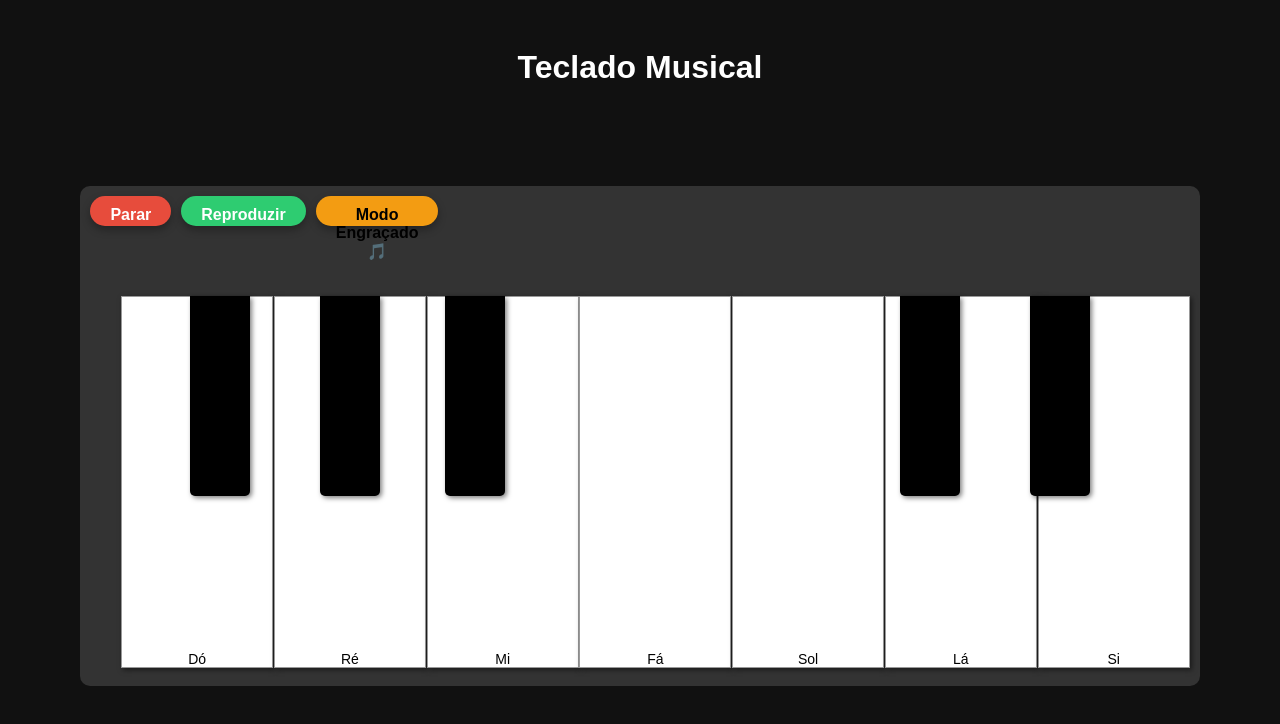
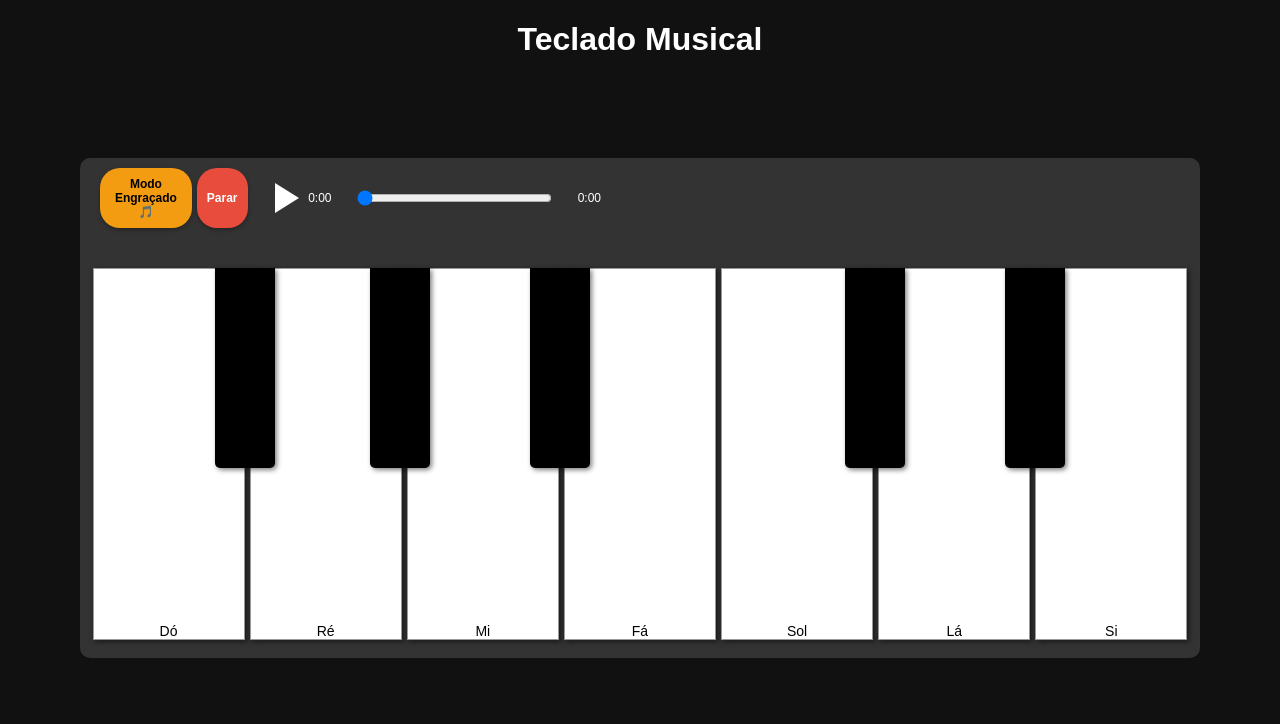
Before and after one commit to Gabrielsande/CSL-Desafio4-Teclado, a plain HTML site: page index.html in a window 1280 px wide. Both pictures are taken after a click on the button "Gravar". Drawn offline with Linux system fonts and the light colour scheme.

Commit message:
terceiro commit

```diff
--- a/index.html
+++ b/index.html
@@ -9,13 +9,17 @@
   <h1>Teclado Musical</h1>
 
   <div class="piano">
+    <!-- Botões -->
     <div class="controles">
+
+      <button id="btnEngracado">Modo Engraçado 🎵</button>
       <button id="btnGravar">Gravar</button>
-      <button id="btnReproduzir">Reproduzir</button>
-      <button id="btnEngracado">Modo Engraçado 🎵</button>
-    </div>
-    <div id="barraProgressoContainer">
-      <div id="barraProgresso"></div>
+      <button id="btnReproduzir" aria-label=></button>
+      <div id="barraProgressoContainer">
+    <span id="tempoAtual">0:00</span>
+    <input type="range" id="barraProgresso" value="0" min="0" max="100" />
+    <span id="tempoTotal">0:00</span>
+  </div>
     </div>
 
     <!-- Teclas brancas -->
@@ -28,12 +32,14 @@
     <div class="tecla branca" data-nota="si">Si</div>
 
     <!-- Teclas pretas -->
-    <div class="tecla preta" style="left: 110px" data-nota="do#"></div>
-    <div class="tecla preta" style="left: 240px" data-nota="re#"></div>
-    <div class="tecla preta" style="left: 365px" data-nota="fa#"></div>
-    <div class="tecla preta" style="right: 240px" data-nota="sol#"></div>
-    <div class="tecla preta" style="right: 110px" data-nota="la#"></div>
+    <div class="tecla preta" style="left: 135px" data-nota="do#"></div>
+    <div class="tecla preta" style="left: 290px" data-nota="re#"></div>
+    <div class="tecla preta" style="left: 450px" data-nota="fa#"></div>
+    <div class="tecla preta" style="right: 295px" data-nota="sol#"></div>
+    <div class="tecla preta" style="right: 135px" data-nota="la#"></div>
   </div>
+
+  <!-- Barra de progresso com tempo -->
 
   <script src="script.js"></script>
 </body>
--- a/script.js
+++ b/script.js
@@ -2,6 +2,7 @@ const mapeamento = {
   'z': 'do',  's': 'do#', 'x': 're', 'd': 're#',
   'c': 'mi',  'v': 'fa',  'g': 'fa#', 'b': 'sol',
   'h': 'sol#','n': 'la',  'j': 'la#', 'm': 'si',
+  '1': 'engracado', '2': 'gravar', '3': 'reproduzir'
 };
 
 let gravando = false;
@@ -9,14 +10,25 @@ let gravaNotas = [];
 let inicioGravacao = 0;
 let modoEngracado = false;
 
+let duracaoReproducao = 0;
+let inicioReproducao = 0;
+let intervaloProgresso;
+let tocando = false;
+
 const btnGravar = document.getElementById('btnGravar');
 const btnReproduzir = document.getElementById('btnReproduzir');
 const btnEngracado = document.getElementById('btnEngracado');
 const barraProgresso = document.getElementById('barraProgresso');
 
+function formatarTempo(ms) {
+  const s = Math.floor(ms / 1000);
+  const min = Math.floor(s / 60);
+  const seg = s % 60;
+  return `${min}:${seg < 10 ? '0' + seg : seg}`;
+}
+
 function tocarNota(nota) {
   let audio;
-
   if (modoEngracado) {
     const random = Math.floor(Math.random() * 5) + 1;
     audio = new Audio(`sons/somEngracado${random}.mp3`);
@@ -24,7 +36,6 @@ function tocarNota(nota) {
     const nomeArquivo = `sons/som${nota.replace('#', 'Sustenido')}.mp3`;
     audio = new Audio(nomeArquivo);
   }
-
   audio.play();
 }
 
@@ -45,22 +56,25 @@ document.querySelectorAll('.tecla').forEach(tecla => {
 document.addEventListener('keydown', e => {
   const tecla = e.key.toLowerCase();
   if (mapeamento[tecla]) {
-    const nota = mapeamento[tecla];
-    tocarNota(nota);
-    const teclaElemento = document.querySelector(`[data-nota="${nota}"]`);
-    teclaElemento?.classList.add('ativa');
-
-    if (gravando) {
-      const tempoAgora = Date.now();
-      gravaNotas.push({ nota, tempo: tempoAgora - inicioGravacao });
+    const notaOuComando = mapeamento[tecla];
+    if (notaOuComando === 'gravar') btnGravar.click();
+    else if (notaOuComando === 'reproduzir') btnReproduzir.click();
+    else if (notaOuComando === 'engracado') btnEngracado.click();
+    else {
+      tocarNota(notaOuComando);
+      const teclaElemento = document.querySelector(`[data-nota="${notaOuComando}"]`);
+      teclaElemento?.classList.add('ativa');
+      if (gravando) {
+        const tempoAgora = Date.now();
+        gravaNotas.push({ nota: notaOuComando, tempo: tempoAgora - inicioGravacao });
+      }
     }
   }
 });
 
 document.addEventListener('keyup', e => {
-  const tecla = e.key.toLowerCase();
-  if (mapeamento[tecla]) {
-    const nota = mapeamento[tecla];
+  const nota = mapeamento[e.key.toLowerCase()];
+  if (nota && !['gravar', 'reproduzir', 'engracado'].includes(nota)) {
     document.querySelector(`[data-nota="${nota}"]`)?.classList.remove('ativa');
   }
 });
@@ -72,13 +86,11 @@ btnGravar.addEventListener('click', () => {
     inicioGravacao = Date.now();
     btnGravar.textContent = 'Parar';
     btnReproduzir.disabled = true;
-    atualizarBarra(0);
-    iniciarBarra();
+    atualizarBarraManual(0);
   } else {
     gravando = false;
     btnGravar.textContent = 'Gravar';
     btnReproduzir.disabled = gravaNotas.length === 0;
-    pararBarra();
   }
 });
 
@@ -87,8 +99,9 @@ btnReproduzir.addEventListener('click', () => {
 
   btnGravar.disabled = true;
   btnReproduzir.disabled = true;
-  atualizarBarra(0);
-  iniciarBarra(gravaNotas[gravaNotas.length - 1].tempo);
+
+  const duracao = gravaNotas[gravaNotas.length - 1].tempo;
+  iniciarBarra(duracao);
 
   gravaNotas.forEach(({ nota, tempo }, index) => {
     setTimeout(() => {
@@ -100,6 +113,7 @@ btnReproduzir.addEventListener('click', () => {
       if (index === gravaNotas.length - 1) {
         btnGravar.disabled = false;
         btnReproduzir.disabled = false;
+        pararBarra();
       }
     }, tempo);
   });
@@ -111,23 +125,41 @@ btnEngracado.addEventListener('click', () => {
   btnEngracado.textContent = modoEngracado ? 'Modo Normal 🎉' : 'Modo Engraçado 🎵';
 });
 
-// Barra de progresso
-let intervaloBarra;
+// BARRA DE PROGRESSO COM CONTROLE MANUAL
 
 function iniciarBarra(duracao = 5000) {
-  const inicio = Date.now();
-  intervaloBarra = setInterval(() => {
-    const tempoAtual = Date.now() - inicio;
-    const progresso = Math.min((tempoAtual / duracao) * 100, 100);
-    atualizarBarra(progresso);
+  duracaoReproducao = duracao;
+  inicioReproducao = Date.now();
+  tocando = true;
+
+  intervaloProgresso = setInterval(() => {
+    const tempoAtual = Date.now() - inicioReproducao;
+    const progresso = Math.min((tempoAtual / duracaoReproducao) * 100, 100);
+
+    barraProgresso.value = progresso;
+    document.getElementById('tempoAtual').textContent = formatarTempo(tempoAtual);
+    document.getElementById('tempoTotal').textContent = formatarTempo(duracaoReproducao);
+
     if (progresso >= 100) pararBarra();
   }, 100);
 }
 
-function atualizarBarra(porcentagem) {
-  barraProgresso.style.width = `${porcentagem}%`;
+function pararBarra() {
+  clearInterval(intervaloProgresso);
+  tocando = false;
 }
 
-function pararBarra() {
-  clearInterval(intervaloBarra);
+function atualizarBarraManual(porcentagem) {
+  barraProgresso.value = porcentagem;
+  document.getElementById('tempoAtual').textContent = formatarTempo(0);
+  document.getElementById('tempoTotal').textContent = formatarTempo(0);
 }
+
+barraProgresso.addEventListener('input', (e) => {
+  if (!tocando) return;
+  const novoProgresso = parseFloat(e.target.value);
+  const novoTempo = (novoProgresso / 100) * duracaoReproducao;
+
+  document.getElementById('tempoAtual').textContent = formatarTempo(novoTempo);
+  inicioReproducao = Date.now() - novoTempo;
+});
--- a/style.css
+++ b/style.css
@@ -3,81 +3,99 @@ body {
   color: white;
   font-family: Arial, sans-serif;
   text-align: center;
-  padding: 20px;
+  padding: 0px; /* Espaço em cima */
 }
 
 h1 {
-  margin-bottom: 20px;
-}
-
-.controles {
-  width: 30px;
-  height: 30px;
-  margin: 0 auto 10px auto;
-  display: flex;
-  gap: 10px;
-}
-
-.controles button {
-  padding: 10px 20px;
-  font-size: 16px;
-  font-weight: bold;
-  border: none;
-  border-radius: 30px;
-  cursor: pointer;
-  transition: background 0.3s, transform 0.2s;
-  color: white;
-  box-shadow: 0 4px 8px rgba(0, 0, 0, 0.3);
-}
-
-/* Estilo para o botão Gravar */
-#btnGravar {
-  background-color: #e74c3c;
-}
-
-#btnGravar:hover {
-  background-color: #c0392b;
-  transform: scale(1.05);
-}
-
-/* Estilo para o botão Reproduzir */
-#btnReproduzir {
-  background-color: #2ecc71;
-}
-
-#btnReproduzir:hover {
-  background-color: #27ae60;
-  transform: scale(1.05);
-}
-
-/* Estilo para o botão Modo Engraçado */
-#btnEngracado {
-  background-color: #f39c12;
-  color: black;
-}
-
-#btnEngracado:hover {
-  background-color: #d68910;
-  transform: scale(1.05);
-}
-
-/* Quando o modo engraçado está ativo */
-#btnEngracado.ativo {
-  background-color: #f1c40f;
-  color: black;
+  margin-bottom: 0px;
 }
 
 .piano {
   position: relative;
   width: 1100px;
   height: 480px;
-  margin: 100px auto 0 auto; /* margem superior 100px */
+  margin: 100px auto 0 auto;
   background: #333;
   border-radius: 10px;
   padding: 10px;
   display: flex;
+  flex-wrap: wrap;
 }
 
+.controles {
+  position: absolute;
+  top: 10px;
+  left: 20px;
+  display: flex;
+  gap: 5px;
+  z-index: 10;
+}
+
+.controles button {
+  padding: 5px 10px;
+  font-size: 12px;
+  font-weight: bold;
+  border: none;
+  border-radius: 20px;
+  cursor: pointer;
+  transition: background 0.3s, transform 0.2s;
+  color: white;
+  box-shadow: 0 2px 4px rgba(0, 0, 0, 0.3);
+
+}
+
+#btnGravar {
+  background-color: #e74c3c;
+}
+#btnGravar:hover {
+  background-color: #c0392b;
+  transform: scale(1.05);
+}
+
+#btnReproduzir {
+  width: 60px;   /* maior largura */
+  height: 60px;  /* maior altura */
+  background-color: transparent; /* fundo transparente */
+  border: none;
+  cursor: pointer;
+  position: relative;
+  padding: 0;
+  box-shadow: none;  /* sem sombra */
+  transition: transform 0.2s;
+}
+
+/* Triângulo play maior */
+#btnReproduzir::before {
+  content: "";
+  position: absolute;
+  left: 22px;  /* ajustado para centralizar no botão maior */
+  top: 15px;
+  width: 0;
+  height: 0;
+  border-top: 15px solid transparent;
+  border-bottom: 15px solid transparent;
+  border-left: 24px solid white; /* triângulo branco */
+}
+
+/* Hover com leve escala e leve sombra */
+#btnReproduzir:hover {
+  transform: scale(1.1);
+  filter: drop-shadow(0 0 5px rgba(255, 255, 255, 0.7));
+}
+#btnEngracado {
+  background-color: #f39c12;
+  color: black;
+}
+#btnEngracado:hover {
+  background-color: #d68910;
+  transform: scale(1.05);
+}
+#btnEngracado.ativo {
+  background-color: #f1c40f;
+  color: black;
+}
+
+/* Teclas */
 .tecla {
   position: relative;
   display: flex;
@@ -117,3 +135,38 @@ h1 {
 .tecla.preta.ativa {
   background: #444 !important;
 }
+/* Barra de Progresso */
+#barraProgressoContainer {
+  width: 100%;
+  max-width: 800px;
+  margin: 20px auto;
+  display: flex;
+  align-items: center;
+  gap: 10px;
+  color: white;
+}
+
+#barraProgresso {
+  flex: 1;
+  height: 10px;
+  background: #2ecc71;
+  border-radius: 5px;
+  outline: none;
+  transition: background 0.2s;
+}
+
+#barraProgresso::-webkit-slider-thumb {
+  -webkit-appearance: none;
+  width: 12px;
+  height: 12px;
+  border-radius: 50%;
+  background: #fff;
+  cursor: pointer;
+}
+
+#tempoAtual,
+#tempoTotal {
+  width: 50px;
+  text-align: center;
+  font-size: 12px;
+}
```
